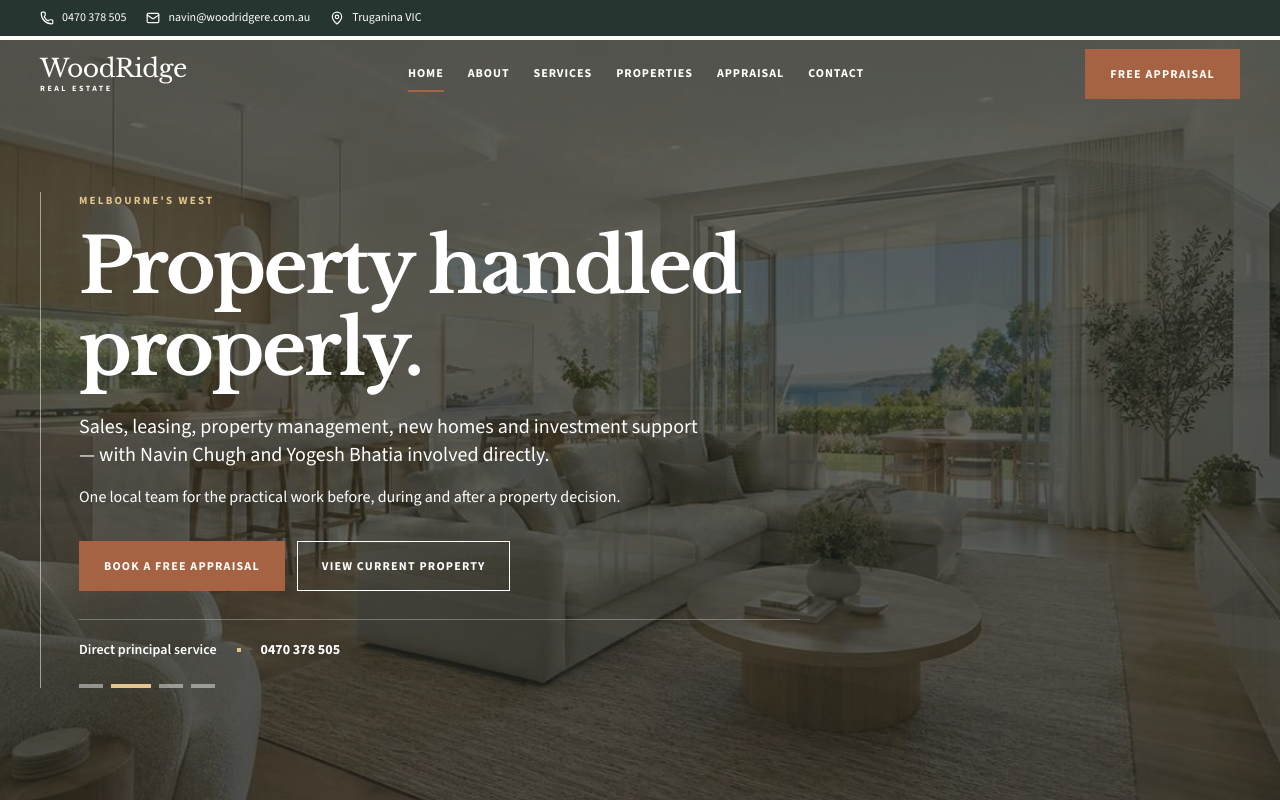
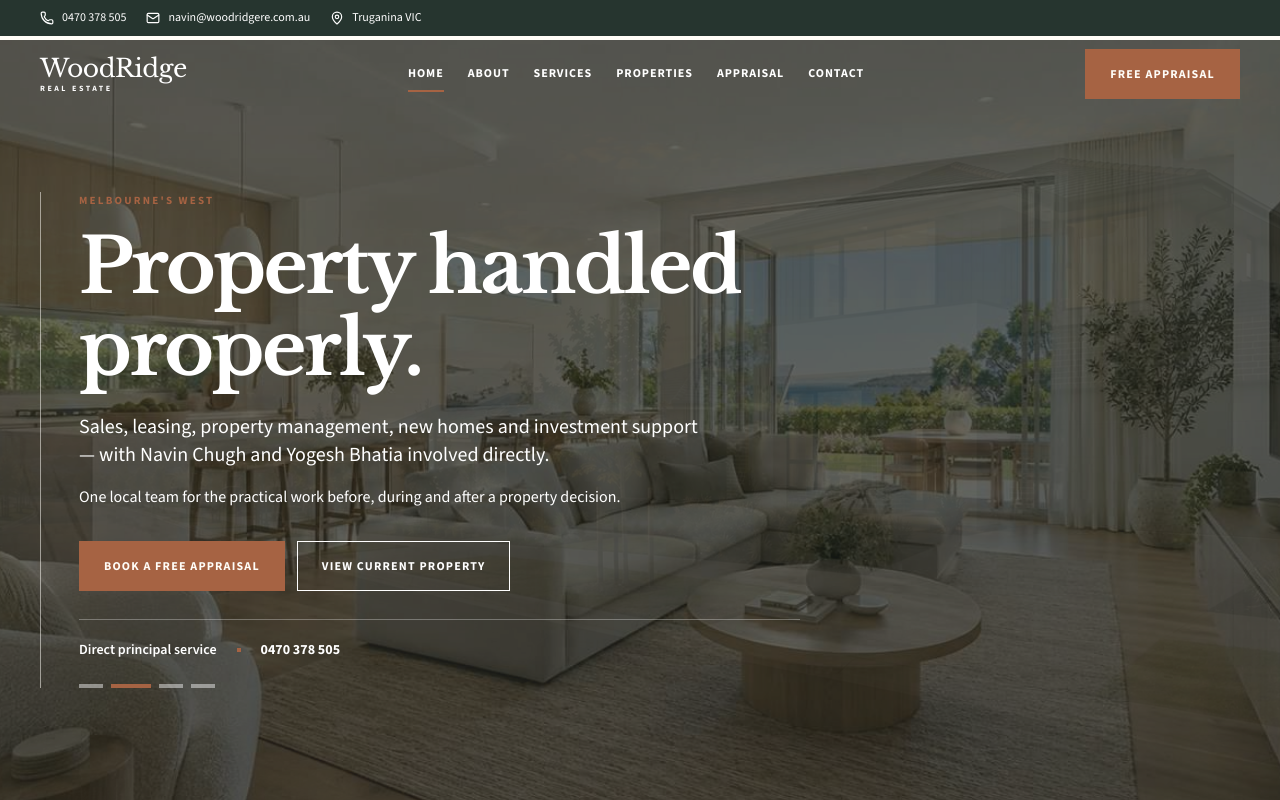
Before and after one commit to tayyabheree/Estate-website, a Next.js app: page / in a window 1280 px wide. Shown: the top 800 px of the page. Built offline with nearby package versions, Linux system fonts and the light colour scheme.

Commit message:
Unify hero accent colour

```diff
--- a/components/sections/Hero.tsx
+++ b/components/sections/Hero.tsx
@@ -56,7 +56,7 @@ export function Hero() {
 
       <div className="container relative z-10 pb-12 pt-[132px] sm:py-24">
         <div className="hero-copy max-w-[760px]">
-          <p className="mb-4 text-[10px] font-bold uppercase tracking-[.2em] text-[#e4c58d] sm:text-[11px]">
+          <p className="mb-4 text-[10px] font-bold uppercase tracking-[.2em] text-brandBlue sm:text-[11px]">
             Melbourne&apos;s west
           </p>
 
@@ -88,7 +88,7 @@ export function Hero() {
 
           <div className="mt-6 flex flex-wrap items-center gap-x-5 gap-y-2 border-t border-white/30 pt-4 text-sm text-white/75 sm:mt-7 sm:pt-5">
             <span className="font-semibold text-white">Direct principal service</span>
-            <span className="hidden h-1 w-1 bg-[#e4c58d] sm:block" />
+            <span className="hidden h-1 w-1 bg-brandBlue sm:block" />
             <a
               href={"tel:" + site.contact.phones[0].replace(/\s/g, "")}
               className="font-bold text-white hover:underline"
@@ -108,7 +108,7 @@ export function Hero() {
                 className={
                   "h-1 transition-all " +
                   (index === active
-                    ? "w-10 bg-[#e4c58d]"
+                    ? "w-10 bg-brandBlue"
                     : "w-6 bg-white/45 hover:bg-white/75")
                 }
               />
```
